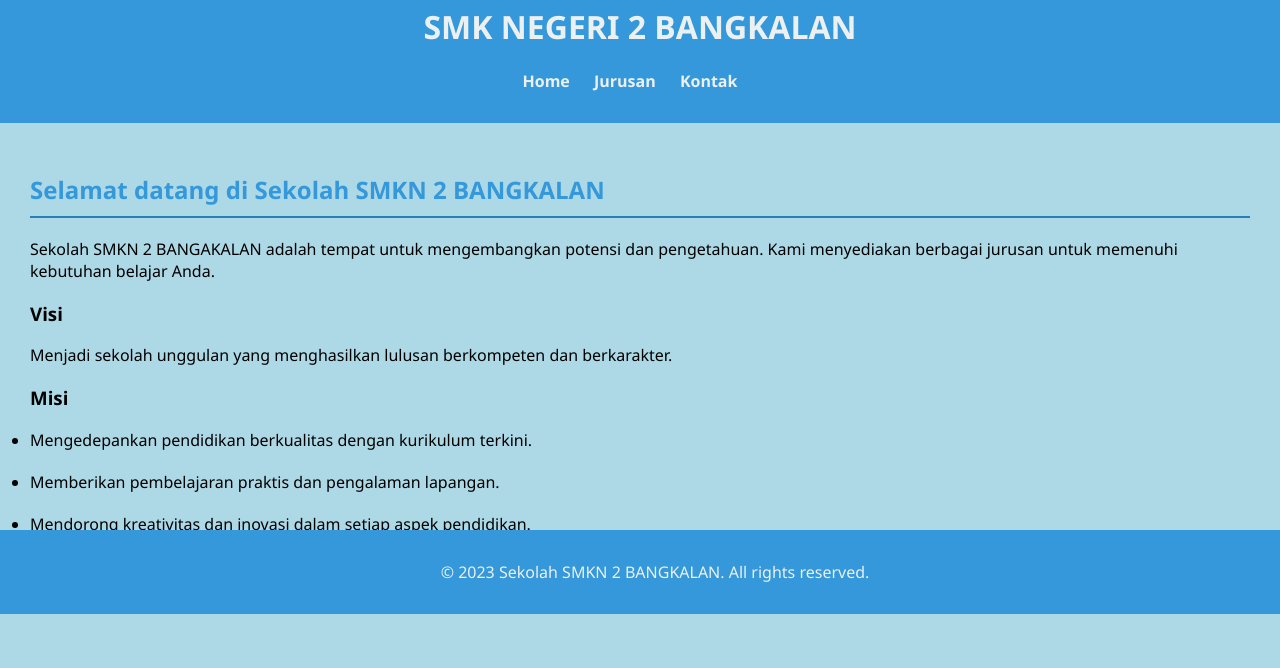
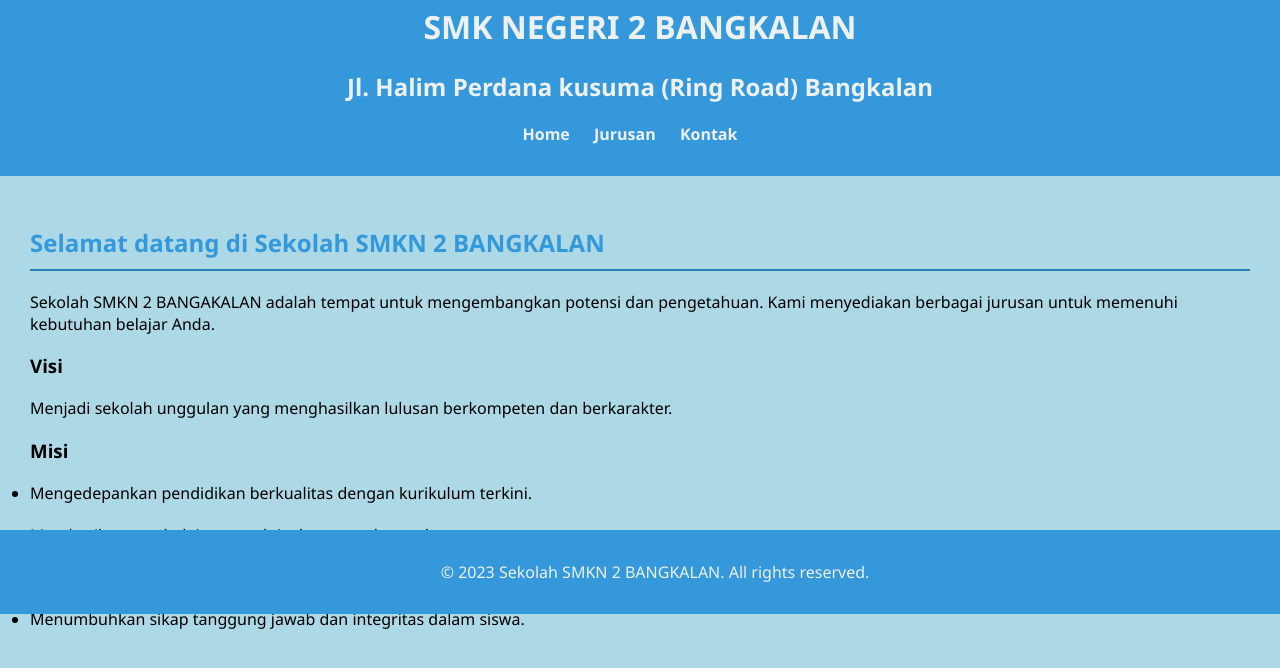
Before and after one commit to initofa/website-sekolah-tofa-adit, a plain HTML site: page index.html in a window 1280 px wide. Shown: the part 186-854 px from the top of the page. Before the commit the page ends 813 px from the top, so only its background shows below. Drawn offline with Linux system fonts and the light colour scheme.

Commit message:
menambahkan alamat di html

```diff
--- a/index.html
+++ b/index.html
@@ -17,6 +17,7 @@
             />
           </div>
         <h1>SMK NEGERI 2 BANGKALAN</h1>
+        <h2>Jl. Halim Perdana kusuma (Ring Road) Bangkalan</h2>
         <nav>
             <ul>
                 <li><a href="index.html">Home</a></li>
```
